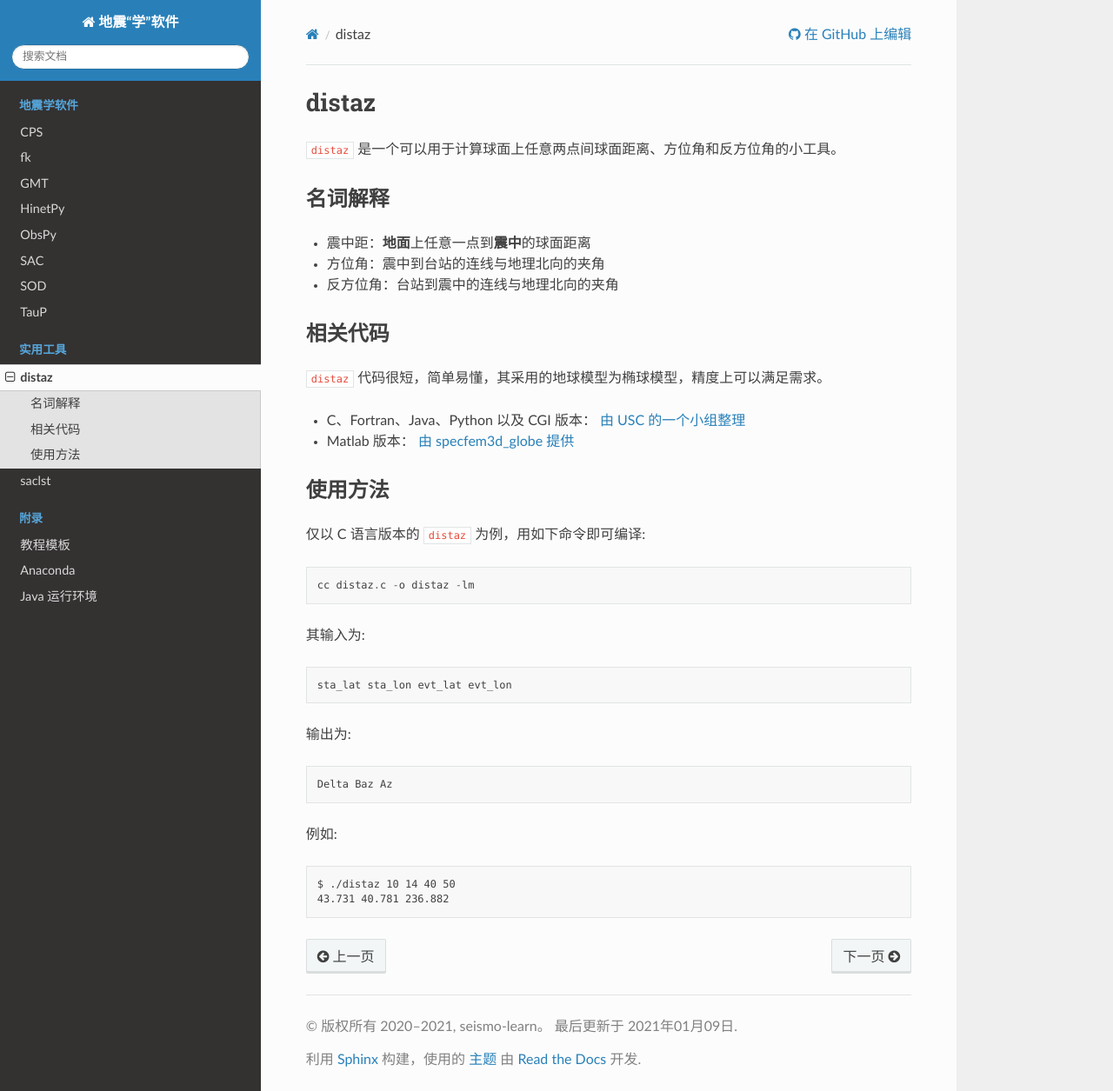
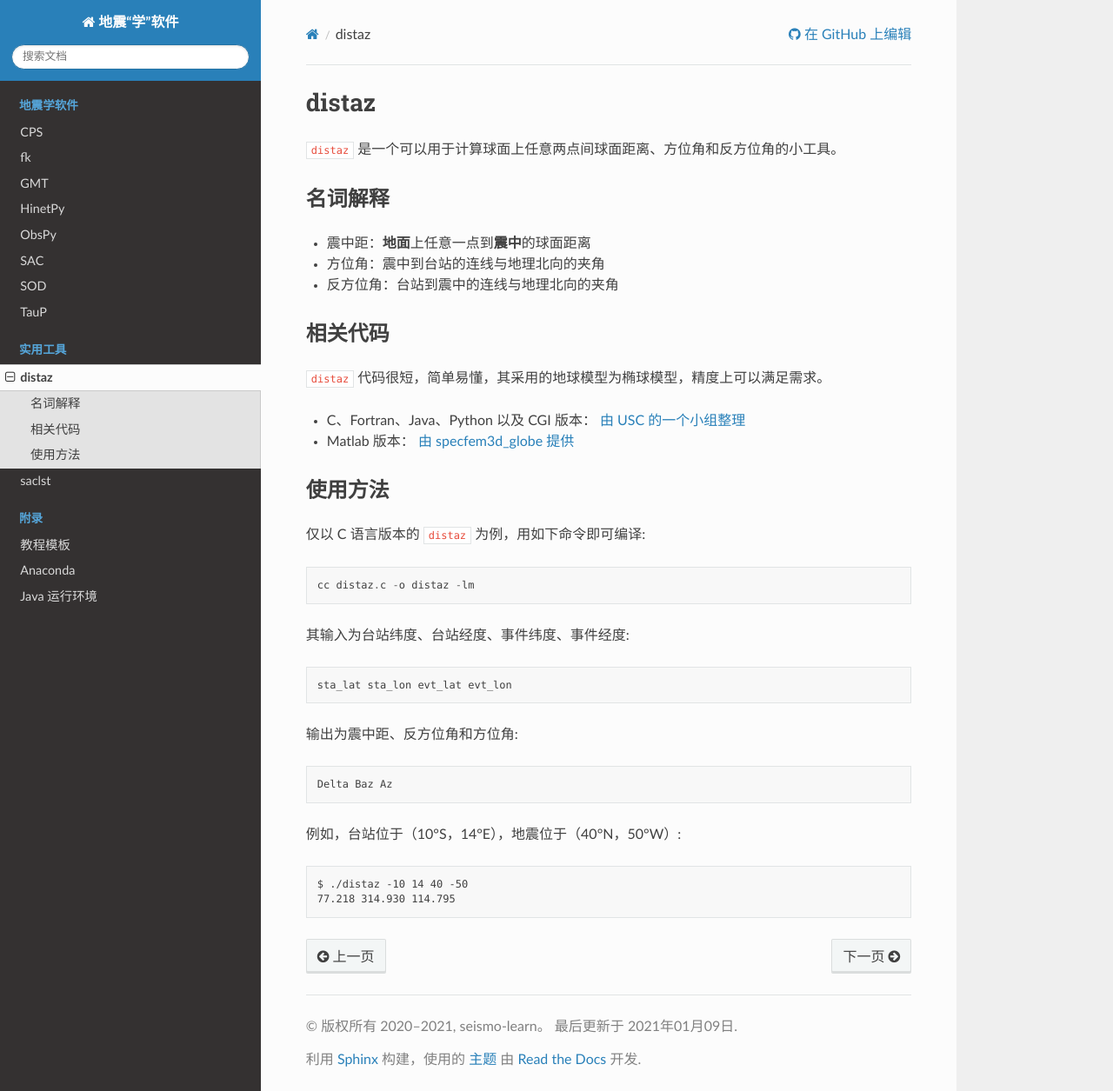
Before and after one commit to seismo-learn/software, a Sphinx documentation site: the page built from source/utilities/distaz.rst, in a window 1280 px wide and 1255 px high. Shown: the whole window at 87% size. Built offline with Sphinx 7.4.7 and the Read the Docs theme 2.0.0, drawn with Linux system fonts in a browser that asks for light colours.

Commit message:
Apply suggestions from code review
Co-authored-by: Jiayuan Yao <coreman.seism@gmail.com>

```diff
--- a/source/utilities/distaz.rst
+++ b/source/utilities/distaz.rst
@@ -25,15 +25,15 @@ distaz
 
    cc distaz.c -o distaz -lm
 
-其输入为::
+其输入为台站纬度、台站经度、事件纬度、事件经度::
 
     sta_lat sta_lon evt_lat evt_lon
 
-输出为::
+输出为震中距、反方位角和方位角::
 
     Delta Baz Az
 
-例如::
+例如，台站位于（10°S，14°E），地震位于（40°N，50°W）::
 
-   $ ./distaz 10 14 40 50
-   43.731 40.781 236.882
+   $ ./distaz -10 14 40 -50
+   77.218 314.930 114.795
```
